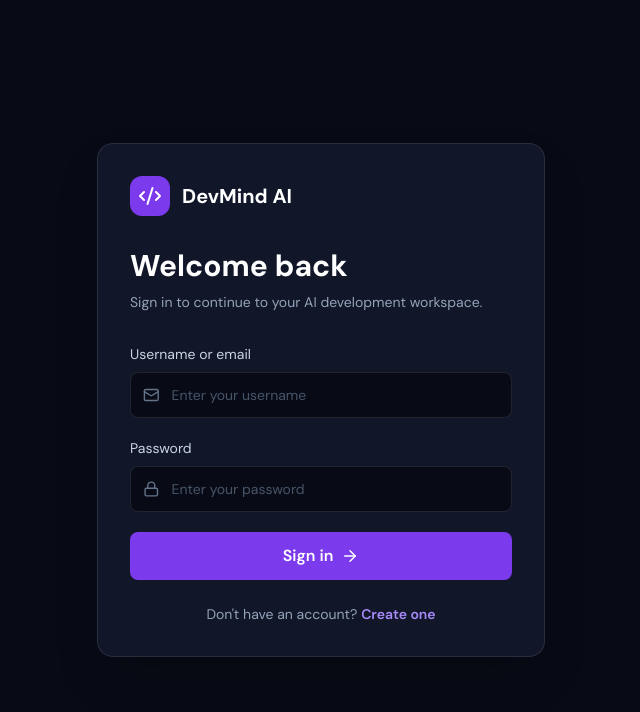
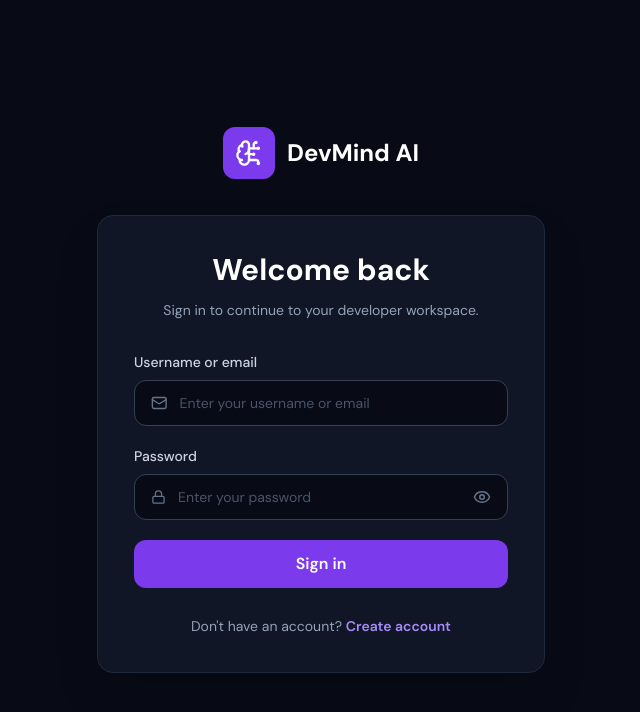
Before and after one commit to Xhkbasharat/devmind-ai, a React (Vite) app in the folder frontend/: page /login in a window 1280 px wide. Shown: the top 712 px of the page, without its empty margins (319-959 px from the left). Built offline with nearby package versions, Linux system fonts and the light colour scheme; no server answers.

Commit message:
Refactor LoginPage component with updated UI and logic

```diff
--- a/frontend/src/pages/LoginPage.tsx
+++ b/frontend/src/pages/LoginPage.tsx
@@ -1,23 +1,34 @@
 
 import { useState, type FormEvent } from "react";
 import { Link, useNavigate } from "react-router-dom";
-import { ArrowRight, Code2, Loader2, Lock, Mail } from "lucide-react";
+import { BrainCircuit, Eye, EyeOff, Lock, Mail } from "lucide-react";
 import authService from "../services/auth";
 import { useAuthStore } from "../store/authStore";
+import useDocumentTitle from "../hooks/useDocumentTitle";
+import { getErrorMessage } from "../services/error";
 
 export default function LoginPage() {
+  useDocumentTitle("Login");
+
   const navigate = useNavigate();
   const setUser = useAuthStore((state) => state.setUser);
 
   const [email, setEmail] = useState("");
   const [password, setPassword] = useState("");
+  const [showPassword, setShowPassword] = useState(false);
+  const [isLoading, setIsLoading] = useState(false);
   const [error, setError] = useState("");
-  const [isSubmitting, setIsSubmitting] = useState(false);
 
   const handleSubmit = async (event: FormEvent<HTMLFormElement>) => {
     event.preventDefault();
     setError("");
-    setIsSubmitting(true);
+
+    if (!email.trim() || !password) {
+      setError("Enter your username or email and password.");
+      return;
+    }
+
+    setIsLoading(true);
 
     try {
       await authService.login({
@@ -28,99 +39,117 @@ export default function LoginPage() {
       const user = await authService.getCurrentUser();
       setUser(user);
       navigate("/dashboard", { replace: true });
-    } catch {
-      setError("Login failed. Check your credentials and try again.");
+    } catch (err) {
+      setError(getErrorMessage(err, "Unable to sign in."));
     } finally {
-      setIsSubmitting(false);
+      setIsLoading(false);
     }
   };
 
   return (
-    <main className="flex min-h-screen items-center justify-center bg-[#080b16] px-4 py-12 text-white">
-      <section className="w-full max-w-md rounded-2xl border border-white/10 bg-[#111629] p-8 shadow-2xl">
-        <Link to="/" className="mb-8 flex items-center gap-3">
-          <div className="rounded-xl bg-violet-600 p-2">
-            <Code2 size={24} />
+    <main className="flex min-h-screen items-center justify-center bg-[#080b16] px-5 py-12 text-white">
+      <div className="w-full max-w-md">
+        <Link to="/" className="mb-9 flex items-center justify-center gap-3">
+          <div className="rounded-xl bg-violet-600 p-3">
+            <BrainCircuit size={28} />
           </div>
-          <span className="text-xl font-bold">DevMind AI</span>
+          <span className="text-2xl font-bold">DevMind AI</span>
         </Link>
 
+        <section className="rounded-2xl border border-slate-800 bg-[#101626] p-7 shadow-2xl sm:p-9">
+          <div className="mb-8 text-center">
             <h1 className="text-3xl font-bold">Welcome back</h1>
-        <p className="mt-2 text-sm text-slate-400">
-          Sign in to continue to your AI development workspace.
+            <p className="mt-3 text-sm text-slate-400">
+              Sign in to continue to your developer workspace.
             </p>
+          </div>
 
-        <form onSubmit={handleSubmit} className="mt-8 space-y-5">
+          {error && (
+            <div
+              role="alert"
+              className="mb-5 rounded-xl border border-red-500/30 bg-red-500/10 p-3 text-sm text-red-300"
+            >
+              {error}
+            </div>
+          )}
+
+          <form onSubmit={handleSubmit} className="space-y-5">
             <div>
-            <label htmlFor="email" className="mb-2 block text-sm text-slate-300">
+              <label
+                htmlFor="login-email"
+                className="mb-2 block text-sm font-medium text-slate-300"
+              >
                 Username or email
               </label>
-            <div className="flex items-center gap-3 rounded-lg border border-white/10 bg-[#080b16] px-3">
+
+              <div className="flex items-center gap-3 rounded-xl border border-slate-700 bg-[#080b16] px-4 focus-within:border-violet-500">
                 <Mail size={18} className="text-slate-500" />
                 <input
-                id="email"
+                  id="login-email"
                   type="text"
                   autoComplete="username"
-                required
                   value={email}
                   onChange={(event) => setEmail(event.target.value)}
-                placeholder="Enter your username"
-                className="w-full bg-transparent py-3 text-sm outline-none placeholder:text-slate-600"
+                  placeholder="Enter your username or email"
+                  className="w-full bg-transparent py-3 text-sm text-white outline-none placeholder:text-slate-600"
+                  required
                 />
               </div>
             </div>
 
             <div>
-            <label htmlFor="password" className="mb-2 block text-sm text-slate-300">
+              <label
+                htmlFor="login-password"
+                className="mb-2 block text-sm font-medium text-slate-300"
+              >
                 Password
               </label>
-            <div className="flex items-center gap-3 rounded-lg border border-white/10 bg-[#080b16] px-3">
+
+              <div className="flex items-center gap-3 rounded-xl border border-slate-700 bg-[#080b16] px-4 focus-within:border-violet-500">
                 <Lock size={18} className="text-slate-500" />
+
                 <input
-                id="password"
-                type="password"
+                  id="login-password"
+                  type={showPassword ? "text" : "password"}
                   autoComplete="current-password"
-                required
                   value={password}
                   onChange={(event) => setPassword(event.target.value)}
                   placeholder="Enter your password"
-                className="w-full bg-transparent py-3 text-sm outline-none placeholder:text-slate-600"
+                  className="w-full bg-transparent py-3 text-sm text-white outline-none placeholder:text-slate-600"
+                  required
                 />
+
+                <button
+                  type="button"
+                  onClick={() => setShowPassword((value) => !value)}
+                  aria-label={showPassword ? "Hide password" : "Show password"}
+                  className="text-slate-500 hover:text-white"
+                >
+                  {showPassword ? <EyeOff size={18} /> : <Eye size={18} />}
+                </button>
               </div>
             </div>
 
-          {error && (
-            <p role="alert" className="rounded-lg bg-red-500/10 p-3 text-sm text-red-400">
-              {error}
-            </p>
-          )}
-
             <button
               type="submit"
-            disabled={isSubmitting}
-            className="flex w-full items-center justify-center gap-2 rounded-lg bg-violet-600 px-4 py-3 font-semibold transition hover:bg-violet-500 disabled:cursor-not-allowed disabled:opacity-60"
+              disabled={isLoading}
+              className="w-full rounded-xl bg-violet-600 py-3 font-semibold text-white transition hover:bg-violet-500 disabled:cursor-not-allowed disabled:opacity-60"
             >
-            {isSubmitting ? (
-              <>
-                <Loader2 size={18} className="animate-spin" />
-                Signing in...
-              </>
-            ) : (
-              <>
-                Sign in
-                <ArrowRight size={18} />
-              </>
-            )}
+              {isLoading ? "Signing in..." : "Sign in"}
             </button>
           </form>
 
-        <p className="mt-6 text-center text-sm text-slate-400">
+          <p className="mt-7 text-center text-sm text-slate-400">
             Don't have an account?{" "}
-          <Link to="/register" className="font-semibold text-violet-400 hover:text-violet-300">
-            Create one
+            <Link
+              to="/register"
+              className="font-semibold text-violet-400 hover:text-violet-300"
+            >
+              Create account
             </Link>
           </p>
         </section>
+      </div>
     </main>
   );
 }
```
Lines whose indentation alone changed are shown as unchanged.
